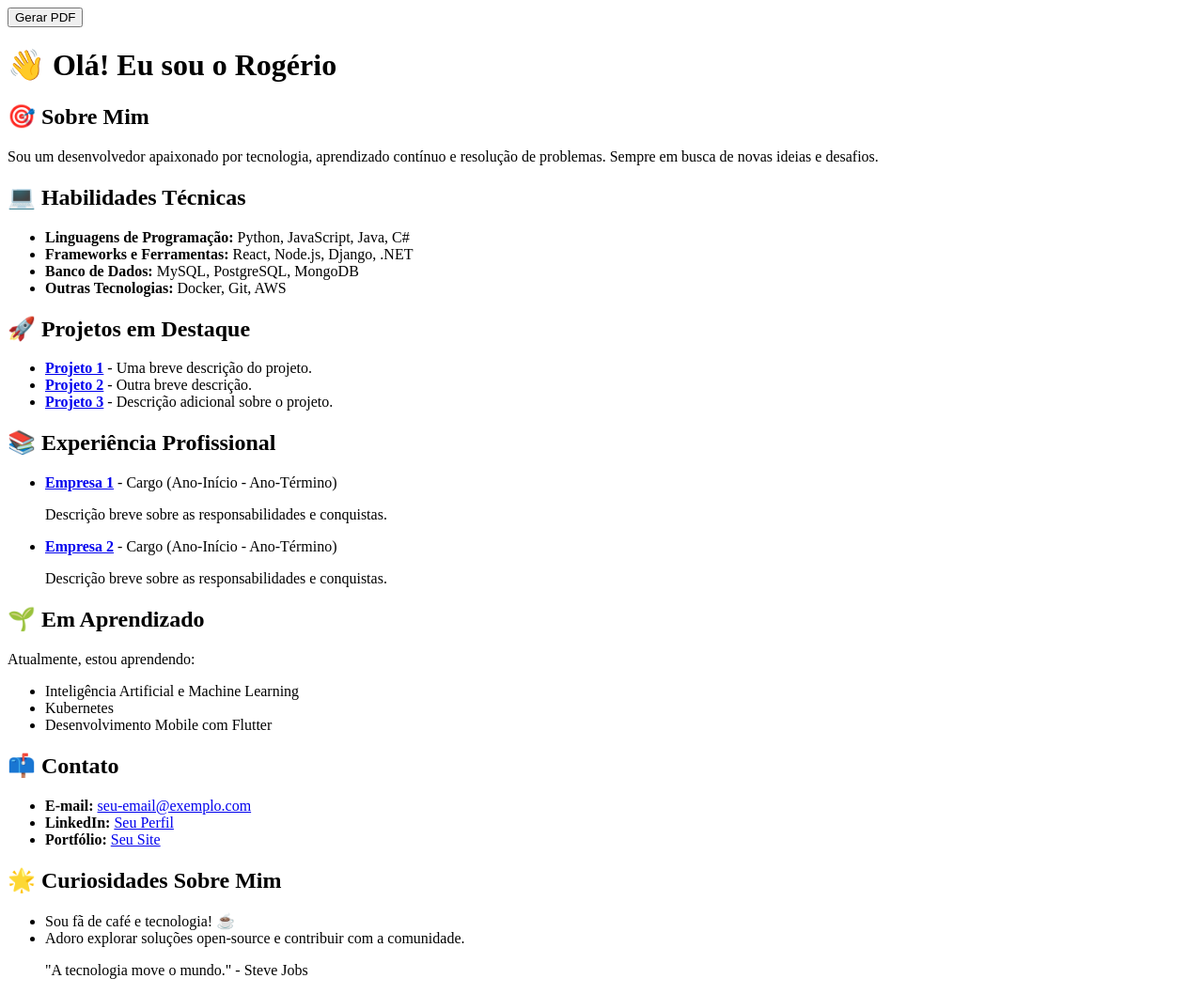
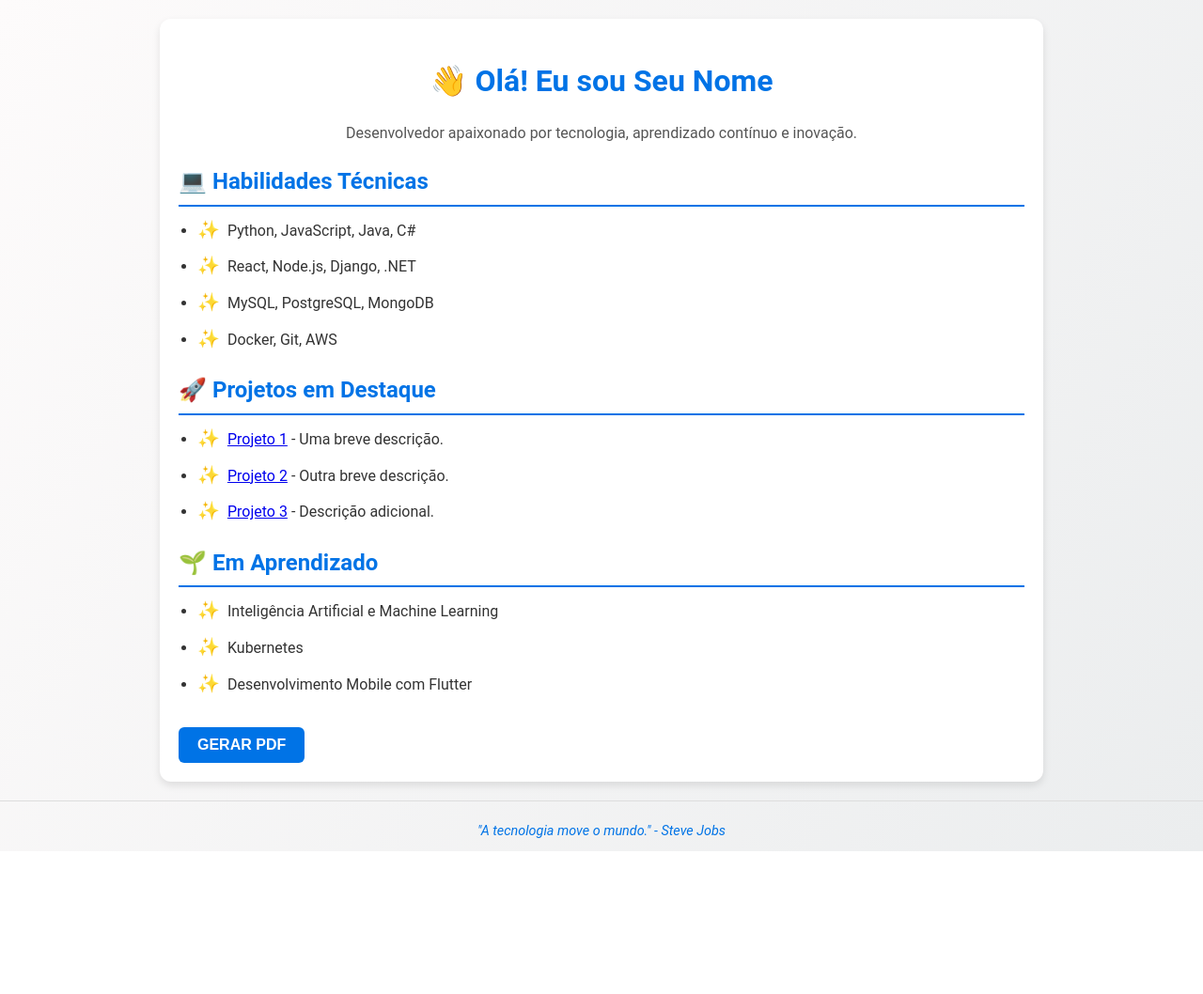
Before and after one commit to rgerios/about, a plain HTML site: page index.html in a window 1280 px wide. Shown: the whole page at 94% size. After the commit the page ends 906 px from the top, so only its background shows below. Drawn offline with Linux system fonts and the light colour scheme.

Commit message:
unificando tudo no HTML

```diff
--- a/index.html
+++ b/index.html
@@ -3,64 +3,189 @@
 <head>
     <meta charset="UTF-8">
     <meta name="viewport" content="width=device-width, initial-scale=1.0">
-    <title>Sobre Rogério</title>
-    <link rel="stylesheet" href="./styles.css">
-    <script
-        src="https://cdnjs.cloudflare.com/ajax/libs/html2pdf.js/0.10.2/html2pdf.bundle.min.js"
-        integrity="sha512-MpDFIChbcXl2QgipQrt1VcPHMldRILetapBl5MPCA9Y8r7qvlwx1/Mc9hNTzY+kS5kX6PdoDq41ws1HiVNLdZA=="
-        crossorigin="anonymous"
-        referrerpolicy="no-referrer">
-    </script>
-    <script src="./script.js" defer></script>
+    <title>Perfil - Seu Nome</title>
+    <style>
+        /* Estilos CSS */
+        body {
+            font-family: 'Roboto', Arial, sans-serif;
+            background: linear-gradient(120deg, #fdfbfb 0%, #ebedee 100%);
+            margin: 0;
+            padding: 0;
+            color: #333;
+            line-height: 1.6;
+        }
+
+        .container {
+            max-width: 900px;
+            margin: 20px auto;
+            padding: 20px;
+            background-color: #fff;
+            border-radius: 12px;
+            box-shadow: 0 4px 8px rgba(0, 0, 0, 0.1);
+            transition: transform 0.3s, box-shadow 0.3s;
+        }
+
+        .container:hover {
+            transform: scale(1.02);
+            box-shadow: 0 8px 16px rgba(0, 0, 0, 0.2);
+        }
+
+        header {
+            text-align: center;
+            margin-bottom: 20px;
+        }
+
+        header h1 {
+            font-size: 2rem;
+            color: #0073e6;
+            margin-bottom: 5px;
+        }
+
+        header p {
+            font-size: 1rem;
+            color: #555;
+        }
+
+        header a {
+            color: #0073e6;
+            text-decoration: none;
+            font-weight: bold;
+        }
+
+        header a:hover {
+            text-decoration: underline;
+        }
+
+        section {
+            margin-bottom: 20px;
+        }
+
+        section h2 {
+            font-size: 1.5rem;
+            color: #0073e6;
+            border-bottom: 2px solid #0073e6;
+            padding-bottom: 5px;
+            margin-bottom: 10px;
+        }
+
+        section ul {
+            list-style-type: disc;
+            margin: 0;
+            padding-left: 20px;
+        }
+
+        section ul li {
+            margin-bottom: 8px;
+            font-size: 1rem;
+        }
+
+        .job h3 {
+            font-size: 1.2rem;
+            color: #333;
+            margin-bottom: 5px;
+            font-weight: bold;
+        }
+
+        #generate-pdf {
+            display: inline-block;
+            background: #0073e6;
+            color: #fff;
+            padding: 10px 20px;
+            border: none;
+            border-radius: 6px;
+            text-transform: uppercase;
+            font-size: 1rem;
+            font-weight: bold;
+            cursor: pointer;
+            transition: background 0.3s ease;
+            margin-top: 10px;
+            text-align: center;
+            text-decoration: none;
+        }
+
+        #generate-pdf:hover {
+            background: #005bb5;
+        }
+
+        #generate-pdf:focus {
+            outline: none;
+            box-shadow: 0 0 0 3px rgba(0, 115, 230, 0.3);
+        }
+
+        section ul li:before {
+            content: "✨";
+            margin-right: 8px;
+            color: #0073e6;
+            font-size: 1.2rem;
+        }
+
+        footer {
+            text-align: center;
+            margin-top: 20px;
+            padding-top: 10px;
+            border-top: 1px solid #ddd;
+            font-size: 0.9rem;
+            color: #555;
+        }
+
+        footer blockquote {
+            font-style: italic;
+            color: #0073e6;
+            margin: 10px 0;
+        }
+
+        @media (max-width: 768px) {
+            .container {
+                padding: 15px;
+            }
+
+            header h1 {
+                font-size: 1.8rem;
+            }
+
+            section h2 {
+                font-size: 1.3rem;
+            }
+
+            section ul li {
+                font-size: 0.9rem;
+            }
+
+            #generate-pdf {
+                font-size: 0.9rem;
+                padding: 8px 15px;
+            }
+        }
+    </style>
 </head>
 <body>
-    <div id="content" class="container">
-        <button id="generate-pdf">Gerar PDF</button>
-</head>
-<body>
-    <h1>👋 Olá! Eu sou <span>o Rogério</span></h1>
-
-    <section>
-        <h2>🎯 Sobre Mim</h2>
-        <p>Sou um desenvolvedor apaixonado por tecnologia, aprendizado contínuo e resolução de problemas. Sempre em busca de novas ideias e desafios.</p>
-    </section>
+    <div class="container">
+        <header>
+            <h1>👋 Olá! Eu sou <span>Seu Nome</span></h1>
+            <p>Desenvolvedor apaixonado por tecnologia, aprendizado contínuo e inovação.</p>
+        </header>
 
         <section>
             <h2>💻 Habilidades Técnicas</h2>
             <ul>
-            <li><strong>Linguagens de Programação:</strong> Python, JavaScript, Java, C#</li>
-            <li><strong>Frameworks e Ferramentas:</strong> React, Node.js, Django, .NET</li>
-            <li><strong>Banco de Dados:</strong> MySQL, PostgreSQL, MongoDB</li>
-            <li><strong>Outras Tecnologias:</strong> Docker, Git, AWS</li>
+                <li>Python, JavaScript, Java, C#</li>
+                <li>React, Node.js, Django, .NET</li>
+                <li>MySQL, PostgreSQL, MongoDB</li>
+                <li>Docker, Git, AWS</li>
             </ul>
         </section>
 
         <section>
             <h2>🚀 Projetos em Destaque</h2>
             <ul>
-            <li><a href="https://github.com/usuario/projeto1" target="_blank"><strong>Projeto 1</strong></a> - Uma breve descrição do projeto.</li>
-            <li><a href="https://github.com/usuario/projeto2" target="_blank"><strong>Projeto 2</strong></a> - Outra breve descrição.</li>
-            <li><a href="https://github.com/usuario/projeto3" target="_blank"><strong>Projeto 3</strong></a> - Descrição adicional sobre o projeto.</li>
-        </ul>
-    </section>
-
-    <section>
-        <h2>📚 Experiência Profissional</h2>
-        <ul>
-            <li>
-                <strong><a href="https://site-da-empresa.com" target="_blank">Empresa 1</a></strong> - Cargo (Ano-Início - Ano-Término)
-                <p>Descrição breve sobre as responsabilidades e conquistas.</p>
-            </li>
-            <li>
-                <strong><a href="https://site-da-empresa.com" target="_blank">Empresa 2</a></strong> - Cargo (Ano-Início - Ano-Término)
-                <p>Descrição breve sobre as responsabilidades e conquistas.</p>
-            </li>
+                <li><a href="https://github.com/usuario/projeto1" target="_blank">Projeto 1</a> - Uma breve descrição.</li>
+                <li><a href="https://github.com/usuario/projeto2" target="_blank">Projeto 2</a> - Outra breve descrição.</li>
+                <li><a href="https://github.com/usuario/projeto3" target="_blank">Projeto 3</a> - Descrição adicional.</li>
             </ul>
         </section>
 
         <section>
             <h2>🌱 Em Aprendizado</h2>
-        <p>Atualmente, estou aprendendo:</p>
             <ul>
                 <li>Inteligência Artificial e Machine Learning</li>
                 <li>Kubernetes</li>
@@ -68,27 +193,44 @@
             </ul>
         </section>
 
-    <section>
-        <h2>📫 Contato</h2>
-        <ul>
-            <li><strong>E-mail:</strong> <a href="mailto:seu-email@exemplo.com">seu-email@exemplo.com</a></li>
-            <li><strong>LinkedIn:</strong> <a href="https://linkedin.com/in/seu-perfil" target="_blank">Seu Perfil</a></li>
-            <li><strong>Portfólio:</strong> <a href="https://seu-site.com" target="_blank">Seu Site</a></li>
-        </ul>
-    </section>
-
-    <section>
-        <h2>🌟 Curiosidades Sobre Mim</h2>
-        <ul>
-            <li>Sou fã de café e tecnologia! ☕️</li>
-            <li>Adoro explorar soluções open-source e contribuir com a comunidade.</li>
-        </ul>
-    </section>
+        <button id="generate-pdf">Gerar PDF</button>
+    </div>
 
     <footer>
         <blockquote>
             "A tecnologia move o mundo." - Steve Jobs
         </blockquote>
     </footer>
+
+    <script src="https://cdnjs.cloudflare.com/ajax/libs/html2pdf.js/0.9.2/html2pdf.bundle.min.js"></script>
+    <script>
+        // Script JavaScript
+        const btnGenerate = document.querySelector("#generate-pdf");
+
+        btnGenerate.addEventListener("click", () => {
+            const content = document.querySelector(".container");
+
+            btnGenerate.style.display = "none";
+
+            const options = {
+                margin: [10, 10, 10, 10],
+                filename: "perfil.pdf",
+                html2canvas: { scale: 2 },
+                jsPDF: { unit: "mm", format: "a4", orientation: "portrait" },
+            };
+
+            html2pdf()
+                .set(options)
+                .from(content)
+                .save()
+                .then(() => {
+                    btnGenerate.style.display = "block";
+                })
+                .catch((err) => {
+                    console.error("Erro ao gerar o PDF:", err);
+                    btnGenerate.style.display = "block";
+                });
+        });
+    </script>
 </body>
 </html>
--- a/style.css
+++ /dev/null
@@ -1,159 +0,0 @@
-/* Estilos globais */
-body {
-    font-family: 'Roboto', Arial, sans-serif;
-    background: linear-gradient(120deg, #fdfbfb 0%, #ebedee 100%);
-    margin: 0;
-    padding: 0;
-    color: #333;
-    line-height: 1.6;
-}
-
-/* Container principal */
-.container {
-    max-width: 900px;
-    margin: 20px auto;
-    padding: 20px;
-    background-color: #fff;
-    border-radius: 12px;
-    box-shadow: 0 4px 8px rgba(0, 0, 0, 0.1);
-    transition: transform 0.3s, box-shadow 0.3s;
-}
-
-.container:hover {
-    transform: scale(1.02);
-    box-shadow: 0 8px 16px rgba(0, 0, 0, 0.2);
-}
-
-/* Header */
-header {
-    text-align: center;
-    margin-bottom: 20px;
-}
-
-header h1 {
-    font-size: 2rem;
-    color: #0073e6;
-    margin-bottom: 5px;
-}
-
-header p {
-    font-size: 1rem;
-    color: #555;
-}
-
-header a {
-    color: #0073e6;
-    text-decoration: none;
-    font-weight: bold;
-}
-
-header a:hover {
-    text-decoration: underline;
-}
-
-/* Seções */
-section {
-    margin-bottom: 20px;
-}
-
-section h2 {
-    font-size: 1.5rem;
-    color: #0073e6;
-    border-bottom: 2px solid #0073e6;
-    padding-bottom: 5px;
-    margin-bottom: 10px;
-}
-
-section ul {
-    list-style-type: disc;
-    margin: 0;
-    padding-left: 20px;
-}
-
-section ul li {
-    margin-bottom: 8px;
-    font-size: 1rem;
-}
-
-/* Experiência profissional */
-.job h3 {
-    font-size: 1.2rem;
-    color: #333;
-    margin-bottom: 5px;
-    font-weight: bold;
-}
-
-/* Botão de gerar PDF */
-#generate-pdf {
-    display: inline-block;
-    background: #0073e6;
-    color: #fff;
-    padding: 10px 20px;
-    border: none;
-    border-radius: 6px;
-    text-transform: uppercase;
-    font-size: 1rem;
-    font-weight: bold;
-    cursor: pointer;
-    transition: background 0.3s ease;
-    margin-top: 10px;
-    text-align: center;
-    text-decoration: none;
-}
-
-#generate-pdf:hover {
-    background: #005bb5;
-}
-
-#generate-pdf:focus {
-    outline: none;
-    box-shadow: 0 0 0 3px rgba(0, 115, 230, 0.3);
-}
-
-/* Curiosidades */
-section ul li:before {
-    content: "✨";
-    margin-right: 8px;
-    color: #0073e6;
-    font-size: 1.2rem;
-}
-
-/* Rodapé */
-footer {
-    text-align: center;
-    margin-top: 20px;
-    padding-top: 10px;
-    border-top: 1px solid #ddd;
-    font-size: 0.9rem;
-    color: #555;
-}
-
-footer blockquote {
-    font-style: italic;
-    color: #0073e6;
-    margin: 10px 0;
-}
-
-/* Responsividade */
-@media (max-width: 768px) {
-    .container {
-        padding: 15px;
-    }
-
-    header h1 {
-        font-size: 1.8rem;
-    }
-
-    section h2 {
-        font-size: 1.3rem;
-    }
-
-    section ul li {
-        font-size: 0.9rem;
-    }
-
-    #generate-pdf {
-        font-size: 0.9rem;
-        padding: 8px 15px;
-    }
-}
```
Also changed, not shown: script.js (deleted, +0 -32 lines). Lines whose indentation alone changed are shown as unchanged.
